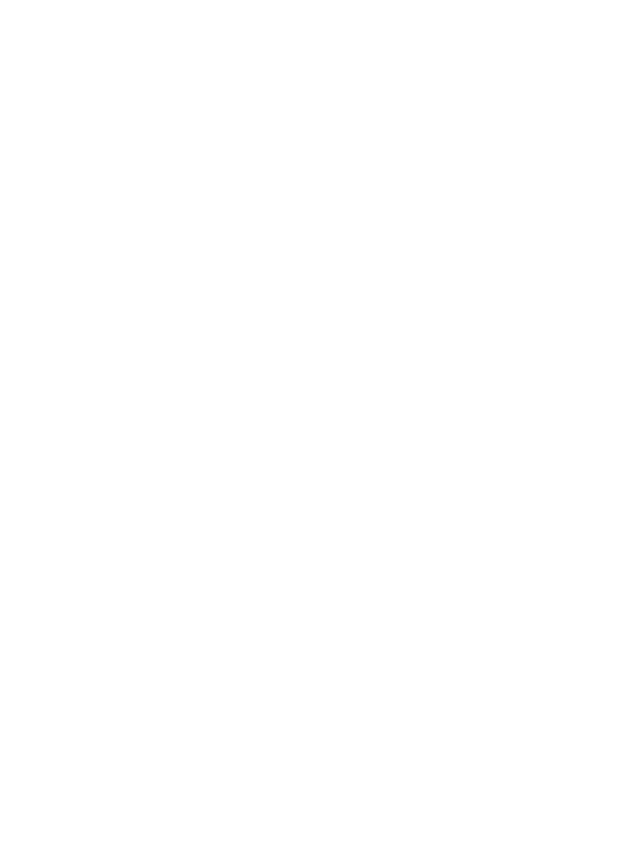
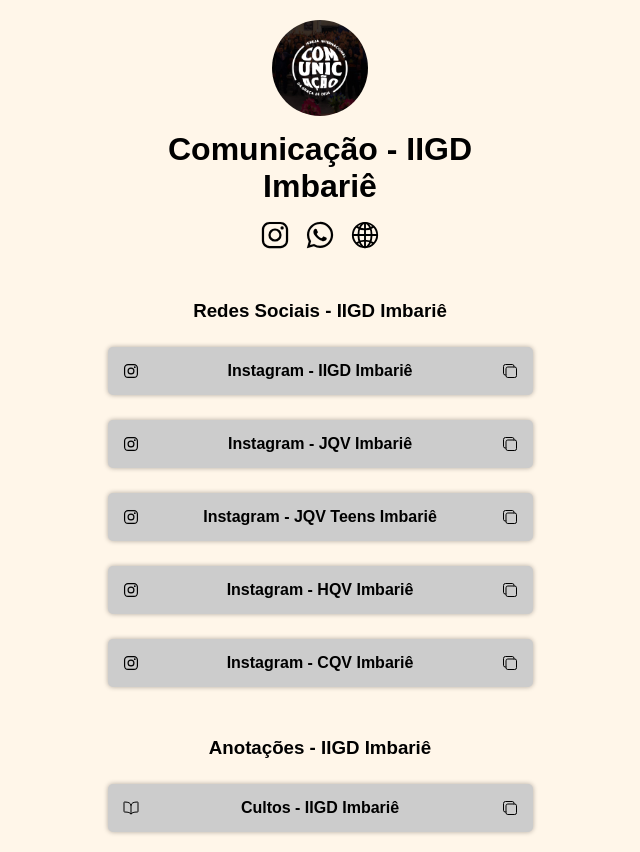
Before and after one commit to comunicacaoiigdimbarie/site-go-iigd-imbarie, a plain HTML site: page index.html in a window 1280 px wide. Shown: the whole page, without its empty margins (320-960 px from the left). Before the commit the page ends 800 px from the top, so only its background shows below. Drawn offline with nearby package versions, Linux system fonts and the light colour scheme.

Commit message:
base (index)

```diff
--- /dev/null
+++ b/assets/scripts/js/ionicons.js
@@ -0,0 +1,9 @@
+const scriptModule = document.createElement('script');
+scriptModule.type = 'module';
+scriptModule.src = 'https://unpkg.com/ionicons@7.1.0/dist/ionicons/ionicons.esm.js';
+document.head.appendChild(scriptModule);
+
+const scriptNoModule = document.createElement('script');
+scriptNoModule.setAttribute('nomodule', '');
+scriptNoModule.src = 'https://unpkg.com/ionicons@7.1.0/dist/ionicons/ionicons.js';
+document.head.appendChild(scriptNoModule);
--- /dev/null
+++ b/assets/styles/css/index.css
@@ -0,0 +1,164 @@
+/* Reset */
+* {
+    margin: 0;
+    padding: 0;
+    box-sizing: border-box;
+    text-align: center;
+    transition: all .5s;
+}
+
+/* Body */
+html,
+body {
+    height: 100%;
+    background-color: #fff6e9;
+}
+
+body {
+    display: flex;
+    flex-direction: column;
+    min-height: 100vh;
+    font-family: sans-serif;
+}
+
+/* Main */
+main {
+    display: flex;
+    align-items: center;
+    flex-direction: column;
+    flex: 1;
+    padding: 20px;
+    gap: 50px;
+}
+
+a {
+    display: flex;
+    align-items: center;
+    justify-content: center;
+    text-decoration: none;
+    color: unset;
+}
+
+div.mainheader {
+    display: flex;
+    flex-direction: column;
+    justify-content: center;
+    align-items: center;
+    gap: 15px;
+    width: 425px;
+}
+
+div.mainheadericons {
+    display: flex;
+    gap: 15px;
+}
+
+div.mainheadericons ion-icon {
+    font-size: 30px;
+}
+
+div.mainheader img {
+    width: 96px;
+    height: 96px;
+    object-fit: cover;
+    border-radius: 50%;
+}
+
+div#redessociais {
+    display: flex;
+    flex-direction: column;
+    align-items: center;
+    gap: 25px;
+    width: 100%;
+}
+
+div#redessociais div {
+    cursor: pointer;
+    display: flex;
+    justify-content: space-between;
+    align-items: center;
+    background-color: #cccccc;
+    padding: 15px;
+    border-radius: 5px;
+    box-shadow: 0 0 5px #00000050;
+    max-height: 50px;
+    width: 425px;
+    max-width: 100%;
+}
+
+div#redessociais div p {
+    font-weight: bold;
+}
+
+div#redessociais div:hover {
+    border-radius: 15px;
+    box-shadow: 0 0 10px #000000;
+    transform: scale(1.1);
+}
+
+div#redessociais div ion-icon:hover {
+    border-radius: 15px;
+    box-shadow: 0 0 10px #00000050;
+    transform: scale(1.1);
+}
+
+div#anotacoes {
+    display: flex;
+    flex-direction: column;
+    align-items: center;
+    gap: 25px;
+    width: 100%;
+}
+
+div#anotacoes div {
+    cursor: pointer;
+    display: flex;
+    justify-content: space-between;
+    align-items: center;
+    background-color: #cccccc;
+    padding: 15px;
+    border-radius: 5px;
+    box-shadow: 0 0 5px #00000050;
+    max-height: 50px;
+    width: 425px;
+    max-width: 100%;
+}
+
+div#anotacoes div p {
+    font-weight: bold;
+}
+
+div#anotacoes div:hover {
+    border-radius: 15px;
+    box-shadow: 0 0 10px #000000;
+    transform: scale(1.1);
+}
+
+div#anotacoes div ion-icon:hover {
+    border-radius: 15px;
+    box-shadow: 0 0 10px #00000050;
+    transform: scale(1.1);
+}
+
+/* Mobile */
+@media (max-width: 600px) {
+    div.mainheader {
+        width: 90%;
+        max-width: 90%;
+    }
+
+    div#redessociais div,
+    div#anotacoes div {
+        min-width: 85%;
+        max-width: 85%;
+    }
+
+    div#redessociais div:hover,
+    div#redessociais div ion-icon:hover,
+    div#anotacoes div:hover,
+    div#anotacoes div ion-icon:hover {
+        transform: none;
+        box-shadow: none;
+        border-radius: 5px;
+    }
+}
--- a/index.html
+++ b/index.html
@@ -5,11 +5,83 @@
     <meta charset="UTF-8">
     <meta name="viewport" content="width=device-width, initial-scale=1.0">
     <link rel="shortcut icon" href="/assets/images/iigdlogo.ico" type="image/x-icon">
+    <link rel="stylesheet" href="/assets/styles/css/index.css">
     <title>Redirect - IIGD Imbariê</title>
 </head>
 
 <body>
+    <main>
+        <div class="mainheader">
+            <img class="perfil" src="/assets/images/CIIGD00001.png" alt="Perfil de Comunicação da Igreja da Graça em Imbariê">
+            <h1>Comunicação - IIGD Imbariê</h1>
+            <div class="mainheadericons">
+                <a href="https://go.iigdimbarie.com.br/instagram" target="_blank">
+                    <ion-icon name="logo-instagram"></ion-icon>
+                </a>
+                <a href="https://chat.whatsapp.com/FBguhAtswknBxxxhKHaxvd?mode=ems_copy_t" target="_blank">
+                    <ion-icon name="logo-whatsapp"></ion-icon>
+                </a>
+                <a href="https://iigdimbarie.com.br" target="_blank">
+                    <ion-icon name="globe-outline"></ion-icon>
+                </a>
+            </div>
+        </div>
 
+        <div id="redessociais">
+            <h3>Redes Sociais - IIGD Imbariê</h3>
+            <a href="https://go.iigdimbarie.com.br/instagram" target="_blank">
+                <div id="redes-instagram-principal">
+                    <ion-icon name="logo-instagram"></ion-icon>
+                    <p>Instagram - IIGD Imbariê</p>
+                    <ion-icon id="iigdinstagram" name="copy-outline"></ion-icon>
+                </div>
+            </a>
+
+            <a href="https://go.iigdimbarie.com.br/jqv" target="_blank">
+                <div id="redes-instagram-jqv">
+                    <ion-icon name="logo-instagram"></ion-icon>
+                    <p>Instagram - JQV Imbariê</p>
+                    <ion-icon id="jqvinstagram" name="copy-outline"></ion-icon>
+                </div>
+            </a>
+
+            <a href="https://go.iigdimbarie.com.br/jqvteens" target="_blank">
+                <div id="redes-instagram-jqvteens">
+                    <ion-icon name="logo-instagram"></ion-icon>
+                    <p>Instagram - JQV Teens Imbariê</p>
+                    <ion-icon id="jqvinstagram" name="copy-outline"></ion-icon>
+                </div>
+            </a>
+
+            <a href="https://go.iigdimbarie.com.br/hqv" target="_blank">
+                <div id="redes-instagram-hqv">
+                    <ion-icon name="logo-instagram"></ion-icon>
+                    <p>Instagram - HQV Imbariê</p>
+                    <ion-icon id="jqvinstagram" name="copy-outline"></ion-icon>
+                </div>
+            </a>
+
+            <a href="https://go.iigdimbarie.com.br/cqv" target="_blank">
+                <div id="redes-instagram-cqv">
+                    <ion-icon name="logo-instagram"></ion-icon>
+                    <p>Instagram - CQV Imbariê</p>
+                    <ion-icon id="jqvinstagram" name="copy-outline"></ion-icon>
+                </div>
+            </a>
+        </div>
+
+        <div id="anotacoes">
+            <h3>Anotações - IIGD Imbariê</h3>
+            <a href="https://go.iigdimbarie.com.br/cultos" target="_blank">
+                <div id="redes-anotacoes-cultos">
+                    <ion-icon name="book-outline"></ion-icon>
+                    <p>Cultos - IIGD Imbariê</p>
+                    <ion-icon id="iigdinstagram" name="copy-outline"></ion-icon>
+                </div>
+            </a>
+        </div>
+    </main>
 </body>
+<script src="/assets/scripts/js/ionicons.js"></script>
 
 </html>
```
Also changed, not shown: assets/images/CIIGD00001.png (added).
